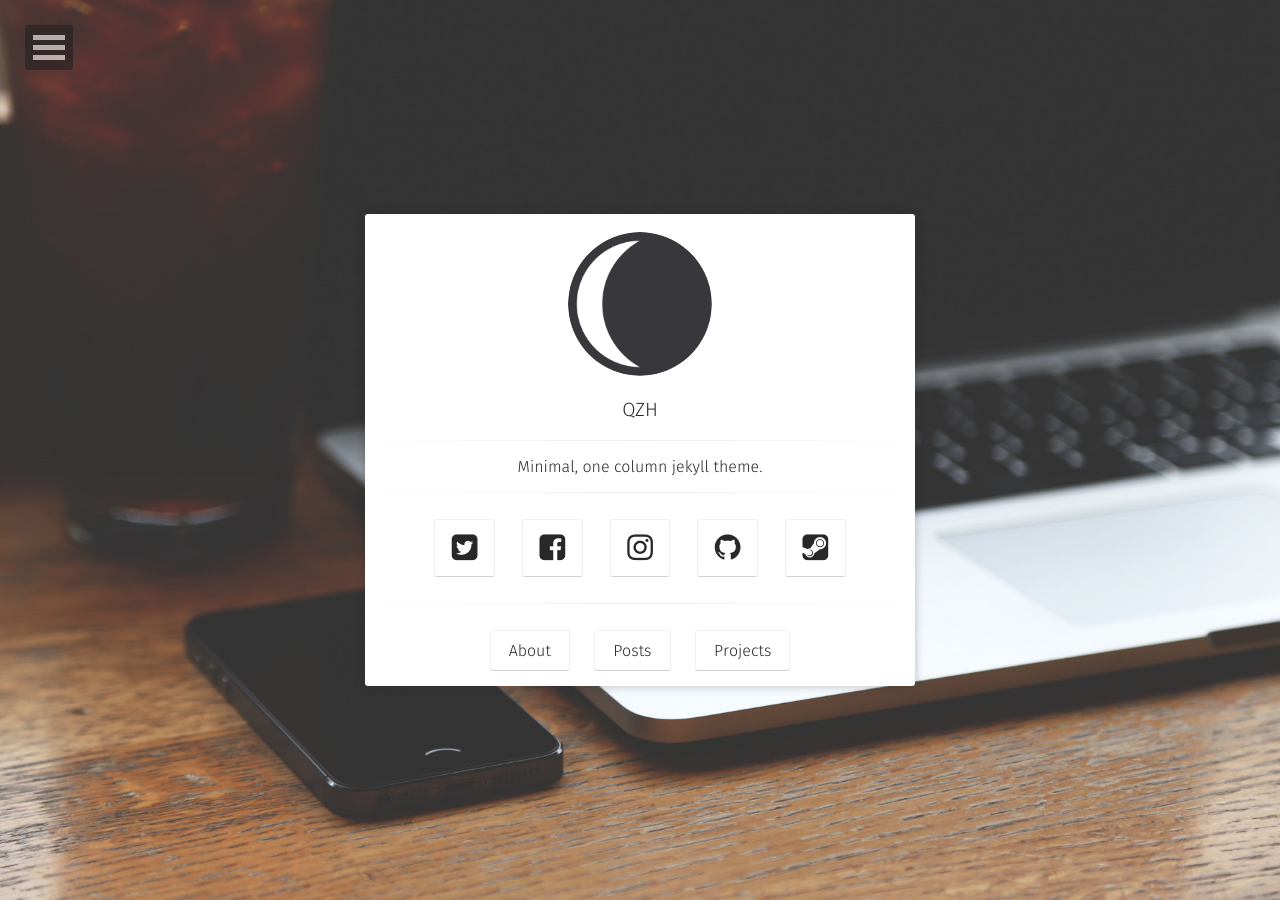
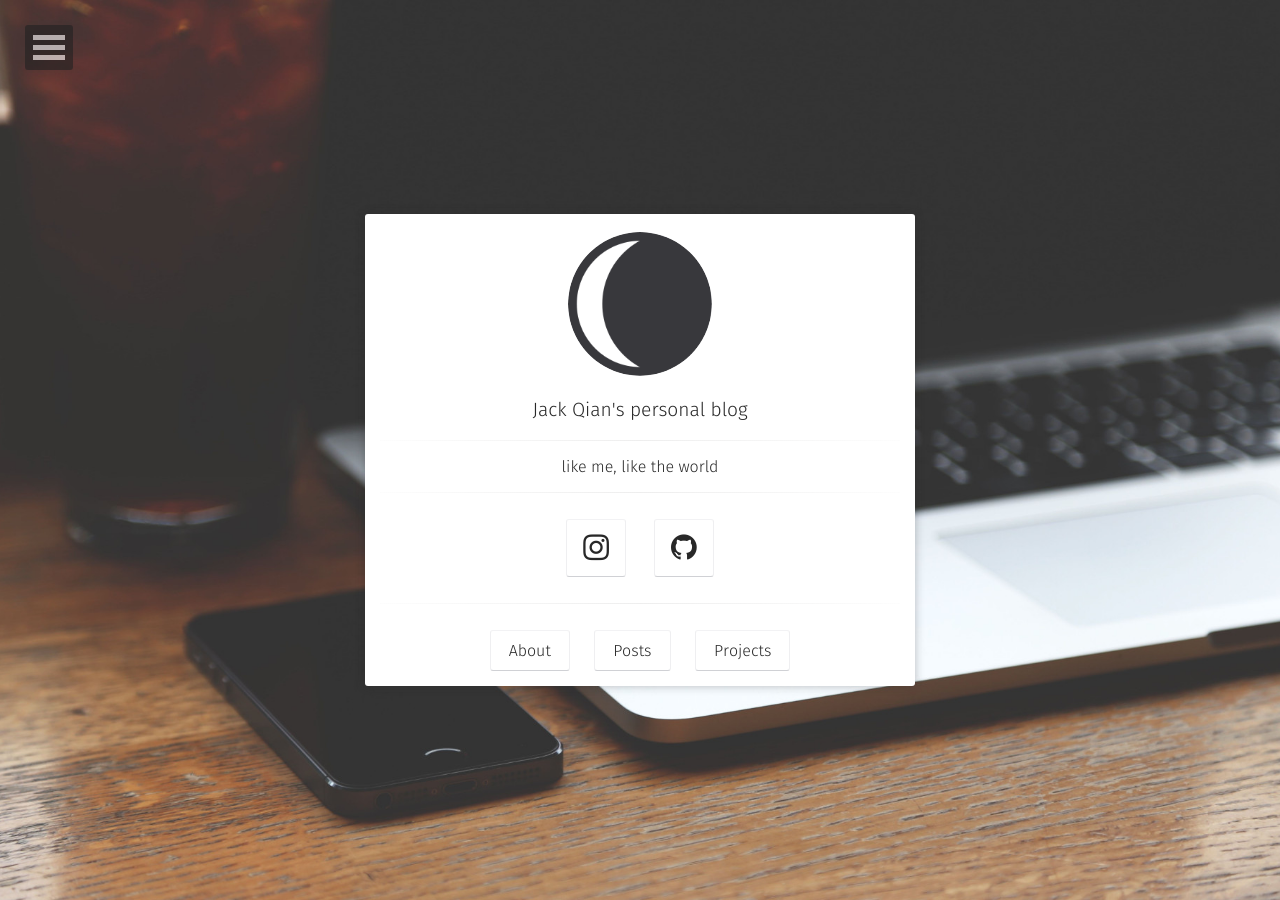
Before and after one commit to jacklikebananner/jacklikebananner.github.io, a Jekyll site: the page built from index.html, in a window 1280 px wide. Built offline with Jekyll 4.4.1, drawn with Linux system fonts in a browser that asks for light colours; some web fonts are replaced.

Commit message:
Update _config.yml

```diff
--- a/_config.yml
+++ b/_config.yml
@@ -1,6 +1,6 @@
 # Site
-title:              QZH
-bio:                'Minimal, one column jekyll theme.'
+title:              Jack Qian's personal blog
+bio:                like me, like the world
 description:        "Moon is a minimal, one column jekyll theme for your blog."
 reading_time:       true
 words_per_minute:   200
@@ -38,8 +38,8 @@ disqus_shortname:   taylantatli
   #ad-slot:
 #bing-verify:
 #email:
-twitter:            username
-facebook:           username
+QQ:                 1662493604
+wechat:             changemyselffrom2017
 github-url:         username
 #stackoverflow:     123456/username   from a "http://stackoverflow.com/users/123456/username" link
 #linkedin:          username
@@ -50,7 +50,6 @@ instagram:          username
 #medium:            '@username'
 #pinterest:         username
 #foursquare:        username
-steam:              username
 #dribbble:          username
 #youtube:           username
 #youtube-channel:   channel
```
